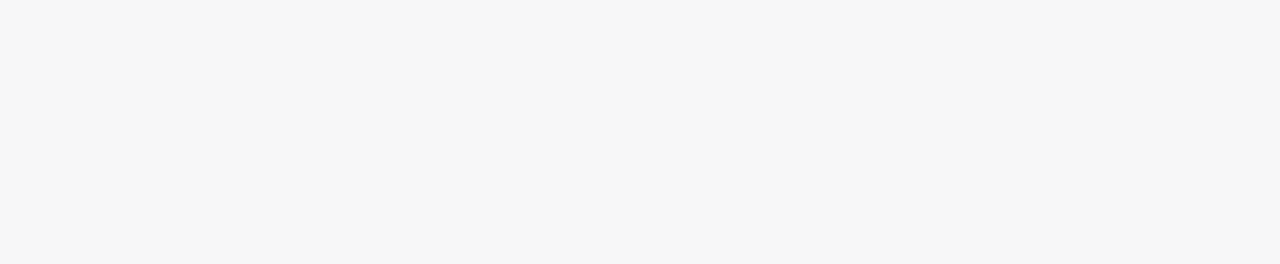
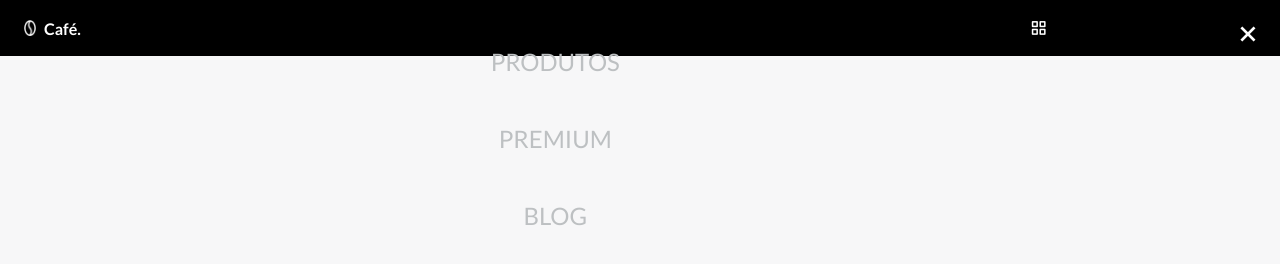
Before and after one commit to MegaPlys/responsive-cafe, a plain HTML site: page index.html in a window 1280 px wide. Drawn offline with nearby package versions, Linux system fonts and the light colour scheme.

Commit message:
2 - navbar
Criado barra de navegação, fechar aba e abrir aba de navegação no mobile

```diff
--- a/assets/css/styles.css
+++ b/assets/css/styles.css
@@ -35,7 +35,7 @@
 }
 
 @media screen and (min-width: 968px) {
-  :root {
+  :root{
     --biggest-font-size: 3.5rem;
     --h1-font-size: 2.25rem;
     --h2-font-size: 1.5rem;
@@ -53,69 +53,69 @@
   margin: 0;
 }
 
-html {
+html{
   scroll-behavior: smooth;
 }
 
-body {
+body{
   font-family: var(--body-font);
   font-size: var(--normal-font-size);
   background-color: var(--body-color);
   color: var(--text-color);
 }
 
-h1, h2, h3 {
+h1, h2, h3{
   color: var(--title-color);
   font-weight: var(--font-bold);
 }
 
-h1, h2, h3, p {
+h1, h2, h3, p{
   line-height: 140%;
 }
 
-ul {
+ul{
   list-style: none;
 }
 
-a {
+a{
   text-decoration: none;
 }
 
-img {
+img{
   max-width: 100%;
   height: auto;
 }
 
-button {
+button{
   border: none;
   outline: none;
   cursor: pointer;
 }
 
 /*=============== REUSABLE CSS CLASSES ===============*/
-.container {
+.container{
   max-width: 1024px;
   margin-left: 1.5rem;
   margin-right: 1.5rem;
 }
 
-.grid {
+.grid{
   display: grid;
   gap: 1.5rem;
 }
 
-.section {
+.section{
   padding: 4.5rem 0 2rem;
 }
 
-.section__title {
+.section__title{
   position: relative;
   font-size: var(--h1-font-size);
   padding-left: 1.25rem;
   margin-bottom: 2.5rem;
 }
 
-.section__title::before {
+.section__title::before{
   content: '';
   position: absolute;
   top: 8px;
@@ -126,9 +126,88 @@ button {
 }
 
 /*=============== HEADER & NAV ===============*/
+.header{
+  width: 100%;
+  background: #000;
+  position: fixed;
+  top: 0;
+  left: 0;
+  z-index: var(--z-fixed);
+}
 
+.nav{
+  height: var(--header-height);
+  display: flex;
+  justify-content: space-between;
+  align-items: center;
+}
+
+.nav__logo,
+.nav__toggle{
+  color: #fff;
+}
+
+.nav__logo{
+  display: flex;
+  align-items: center;
+  column-gap: .5rem;
+  font-weight: var(--font-bold);
+}
+
+.nav__logo-img{
+  width: .75rem;
+}
+
+.nav__toggle{
+  display: inline-flex;
+  font-size: 1.15rem;
+  cursor: pointer;
+}
+
+@media screen and (max-width: 767px){
+  .nav__menu{
+    position: fixed;
+    background-color: var(--black-color);
+    top: 0;
+    right: -100%;
+    width: 100%;
+    height: 100%;
+    transition: .3s;
+  }
+}
+
+.nav__list{
+  display: flex;
+  flex-direction: column;
+  text-align: center;
+  row-gap: 3rem;
+  padding-top: 9rem;
+}
+
+.nav__link{
+  text-transform: uppercase;
+  color: var(--text-color-light);
+  font-size: var(--h2-font-size);
+  transition: .3s;
+}
+
+.nav__link:hover{
+  color: #fff;
+}
+
+.nav__close{
+  font-size: 2rem;
+  color: #fff;
+  position: absolute;
+  top: 1rem;
+  right: 1rem;
+  cursor: pointer;
+}
 
 /* Show menu */
+.show-menu{
+  right: 0;
+}
 
 
 /* Change background header */
--- a/assets/js/main.js
+++ b/assets/js/main.js
@@ -2,9 +2,33 @@
 
 
 /*=============== SHOW MENU ===============*/
+const navMenu = document.getElementById('nav-menu'),
+      navToggle = document.getElementById('nav-toggle'),
+      navClose = document.getElementById('nav-close')
 
+/* Menu show */
+if(navToggle){
+    navToggle.addEventListener('click', () =>{
+        navMenu.classList.add('show-menu')
+    })
+}
+
+/* Menu hidden */
+if(navClose){
+    navClose.addEventListener('click', () =>{
+        navMenu.classList.remove('show-menu')
+    })
+}
 
 /*=============== REMOVE MENU MOBILE ===============*/
+const navLink = document.querySelectorAll('.nav__link')
+
+const linkAction = () =>{
+    const navMenu = document.getElementById('nav-menu')
+    // When we click on each nav__link, we remove the show-menu class
+    navMenu.classList.remove('show-menu')
+}
+navLink.forEach(n => n.addEventListener('click', linkAction))
 
 
 /*=============== CHANGE BACKGROUND HEADER ===============*/
--- a/index.html
+++ b/index.html
@@ -21,7 +21,38 @@
 
         <!--==================== HEADER ====================-->
         <header class="header" id="header">
+            <nav class="nav container">
+                <a href="#" class="nav__logo">
+                    <img src="assets/img/logo.png" alt="" class="nav__logo-img">
+                     Café.
+                </a>
 
+                <div class="nav__menu" id="nav-menu">
+                    <ul class="nav__list">
+                        <li class="nav__item">
+                            <a href="#home" class="nav__link">Home</a>
+                        </li>
+                        <li class="nav__item">
+                            <a href="#products" class="nav__link">Produtos</a>
+                        </li>
+                        <li class="nav__item">
+                            <a href="#premium" class="nav__link">Premium</a>
+                        </li>
+                        <li class="nav__item">
+                            <a href="#blog" class="nav__link">Blog</a>
+                        </li>
+                    </ul>
+
+                    <div class="nav__close" id="nav-close">
+                        <i class='bx bx-x'></i>
+                    </div>
+
+                </div>
+                <!-- Toggle button -->
+                <div class="nav__toggle" id="nav-toggle">
+                    <i class='bx bx-grid-alt'></i>
+                </div>
+            </nav>
         </header>
 
         <!--==================== MAIN ====================-->
```
